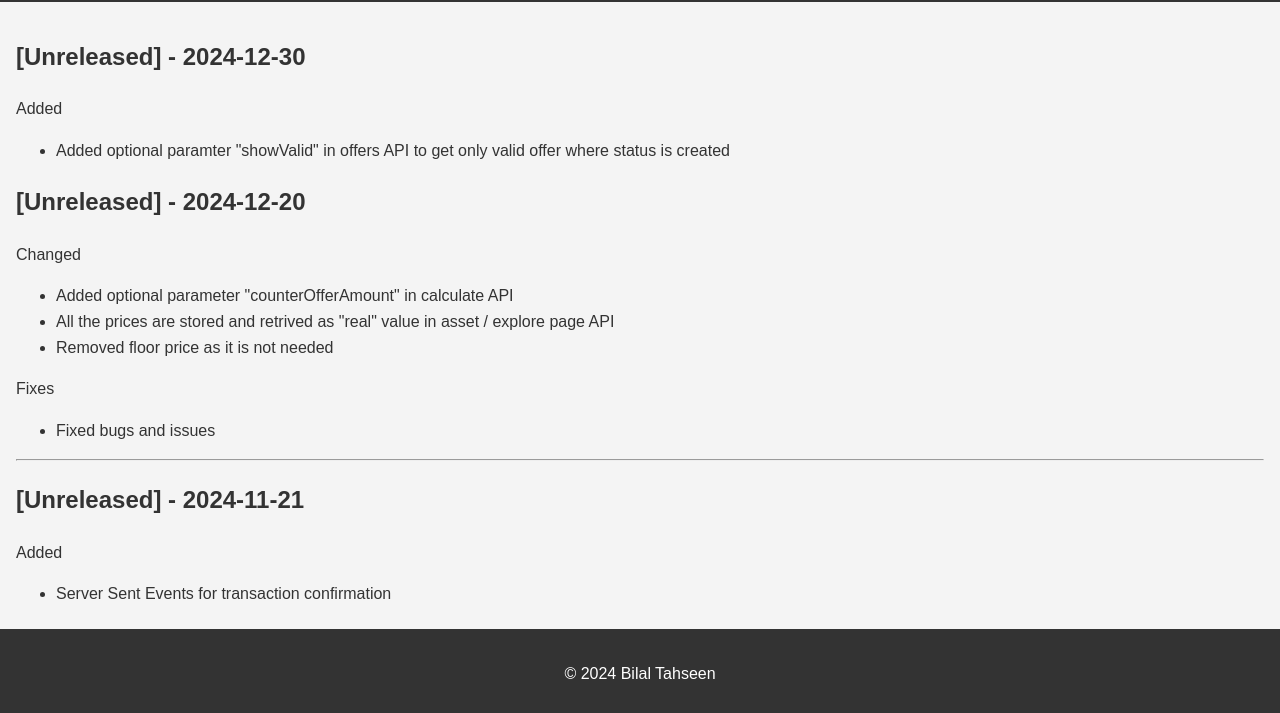
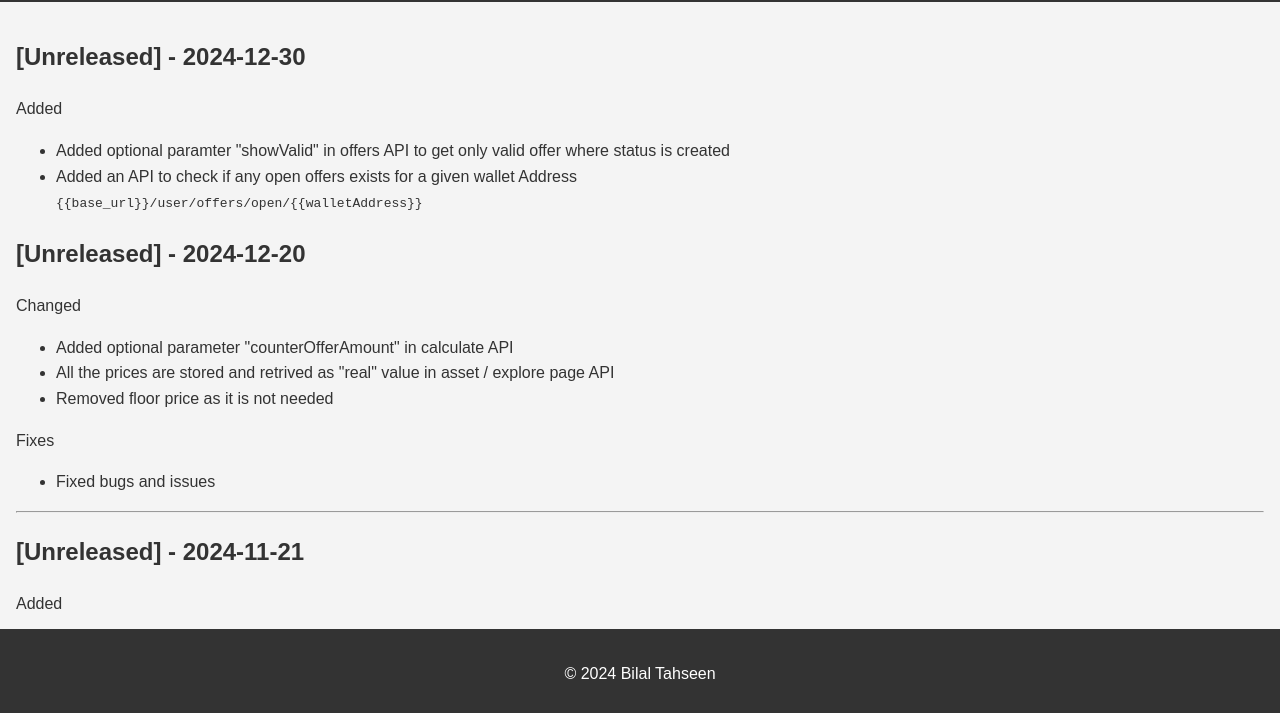
Before and after one commit to bilaltahseen/hesa-wallet-changelogs, a website built with Vite: page index.html in a window 1280 px wide. Shown: the part 81-794 px from the top of the page. Built offline with nearby package versions, Linux system fonts and the light colour scheme.

Commit message:
update index.html to include new API for checking open offers by wallet address

```diff
--- a/index.html
+++ b/index.html
@@ -16,6 +16,10 @@
       <p>Added</p>
       <ul>
         <li>Added optional paramter "showValid" in offers API to get only valid offer where status is created</li>
+        <li>Added an API to check if any open offers exists for a given wallet Address</li>
+        <code>
+          {{base_url}}/user/offers/open/{{walletAddress}}
+        </code>
       </ul>
       <h2>[Unreleased] - 2024-12-20</h2>
       <p>Changed</p>
```
